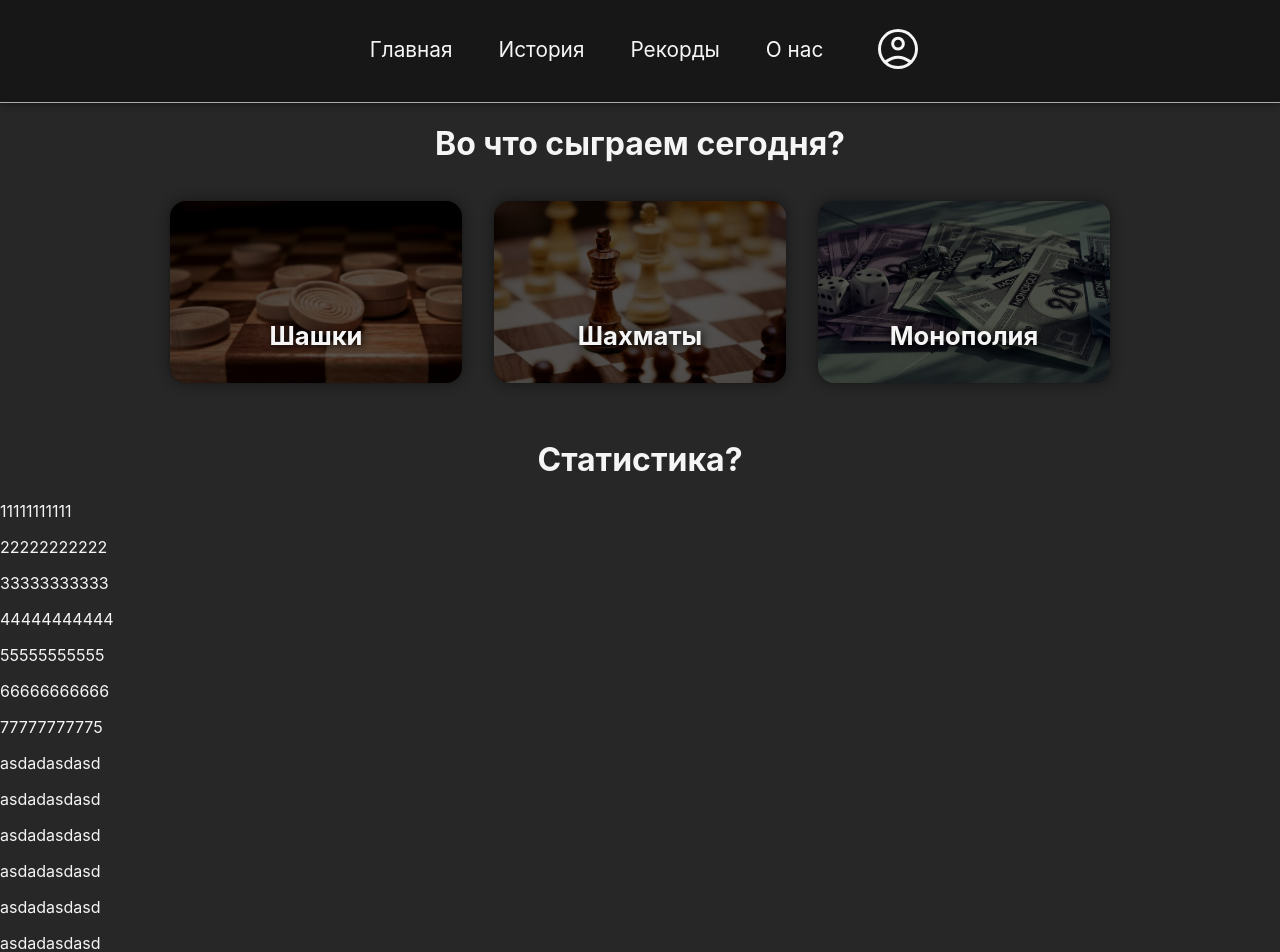
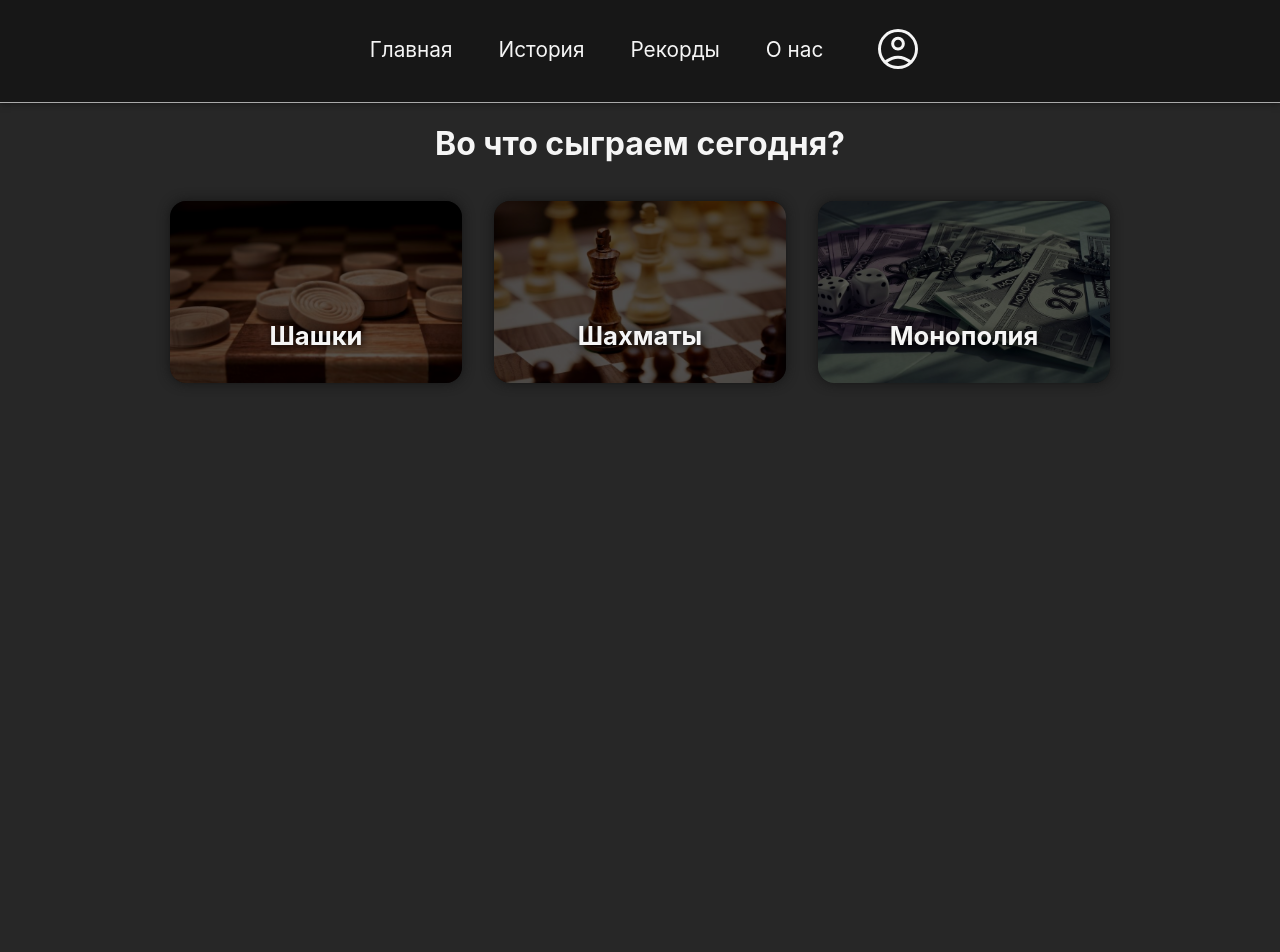
Before and after one commit to CompleXss/WebBoardGames, a React (Create React App) app in the folder reactapp/: page / in a window 1280 px wide. Shown: the top 952 px of the page. After the commit the page ends 800 px from the top, so only its background shows below. Built offline with nearby package versions, Linux system fonts and the light colour scheme; a web font is replaced by a local one; what @microsoft/signalr would draw is missing.

Commit message:
remove old code

```diff
--- a/reactapp/src/components/Home/home.tsx
+++ b/reactapp/src/components/Home/home.tsx
@@ -1,66 +1,13 @@
-import axios from 'axios'
-import { useEffect, useState } from 'react'
+import { useEffect } from 'react'
 import { NavLink } from 'react-router-dom'
-import ENDPOINTS from '../../utilities/Api_Endpoints'
 import './home.css'
 
-const CHECKERS_DEFAULT_URL = '/play/checkers'
-const CHESS_DEFAULT_URL = '/'
-const MONOPOLY_DEFAULT_URL = '/'
-
-interface ActiveGame {
-    GameType: string,
-    ID: string
-}
-
 export default function Home() {
-    const [checkersUrl, setCheckersUrl] = useState('/')
-    const [chessUrl, setChessUrl] = useState('/')
-    const [monopolyUrl, setMonopolyUrl] = useState('/')
-
     useEffect(() => {
         document.title = 'Главная'
     }, [])
 
-    // useEffect(() => {
-    //     const fetchData = () => {
-    //         axios.get(ENDPOINTS.GET_ACTIVE_GAME_URL)
-    //             .then(response => response.status === 200 ? response.data : null)
-    //             .then(json => {
-    //                 setDefaultLinks()
-
-    //                 let activeGame = json as ActiveGame
-    //                 if (activeGame === null) { // response is not ok
-    //                     return
-    //                 }
-
-    //                 switch (activeGame.GameType) {
-    //                     case 'checkers':
-    //                         setCheckersIDLink(activeGame.ID)
-    //                         break;
-    //                     case 'chess':
-    //                         setChessIDLink(activeGame.ID)
-    //                         break;
-    //                     case 'monopoly':
-    //                         setMonopolyIDLink(activeGame.ID)
-    //                         break;
-
-    //                     default:
-    //                         break;
-    //                 }
-    //             })
-    //             .catch((err) => {
-    //                 setDefaultLinks()
-    //                 console.log(err)
-    //             })
-    //     }
-
-    //     setEmptyLinks()
-    //     fetchData()
-    // }, [])
-
-    return (
-        <div className="home">
+    return <div className="home">
         <h1>Во что сыграем сегодня?</h1>
 
         <div className="gamesContainer">
@@ -68,55 +15,13 @@ export default function Home() {
                 <p>Шашки</p>
             </NavLink>
 
-                <NavLink className="game chess" to={chessUrl}>
+            <NavLink className="game chess" to={'/'}>
                 <p>Шахматы</p>
             </NavLink>
 
-                <NavLink className="game monopoly" to={monopolyUrl}>
+            <NavLink className="game monopoly" to={'/'}>
                 <p>Монополия</p>
             </NavLink>
         </div>
-
-            <br />
-            <h1>Статистика?</h1>
-
-            <p>11111111111</p>
-            <p>22222222222</p>
-            <p>33333333333</p>
-            <p>44444444444</p>
-            <p>55555555555</p>
-            <p>66666666666</p>
-            <p>77777777775</p>
-            <p>asdadasdasd</p>
-            <p>asdadasdasd</p>
-            <p>asdadasdasd</p>
-            <p>asdadasdasd</p>
-            <p>asdadasdasd</p>
-            <p>asdadasdasd</p>
-            <p>asdadasdasd</p>
-            <p>last</p>
     </div>
-    )
-
-    function setEmptyLinks() {
-        setCheckersUrl('/')
-        setChessUrl('/')
-        setMonopolyUrl('/')
 }
-
-    function setDefaultLinks() {
-        setCheckersUrl(CHECKERS_DEFAULT_URL)
-        setChessUrl(CHESS_DEFAULT_URL)
-        setMonopolyUrl(MONOPOLY_DEFAULT_URL)
-    }
-
-    function setCheckersIDLink(gameID: string) {
-        setCheckersUrl(CHECKERS_DEFAULT_URL + '/' + gameID)
-    }
-    function setChessIDLink(gameID: string) {
-        setChessUrl(CHESS_DEFAULT_URL + '/' + gameID)
-    }
-    function setMonopolyIDLink(gameID: string) {
-        setMonopolyUrl(MONOPOLY_DEFAULT_URL + '/' + gameID)
-    }
-}
```
Lines whose indentation alone changed are shown as unchanged.
